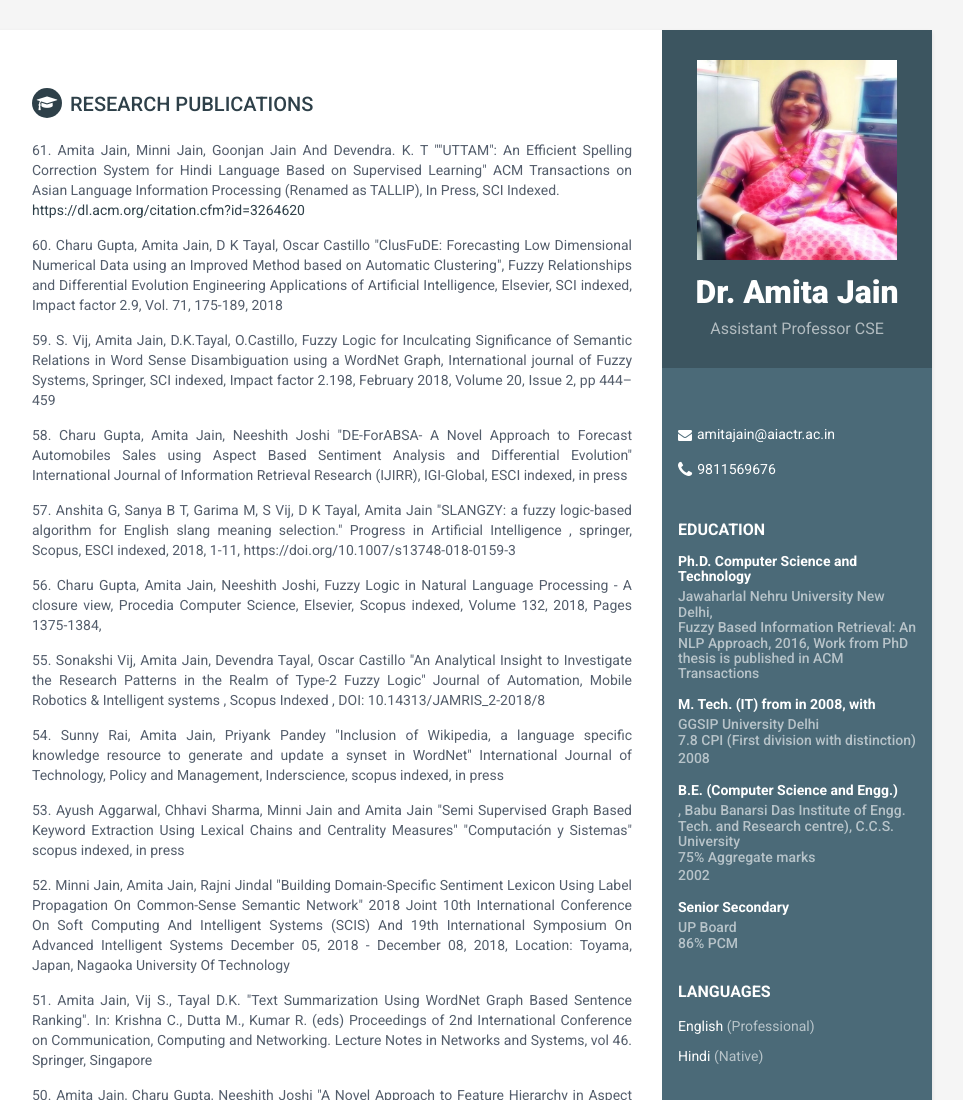
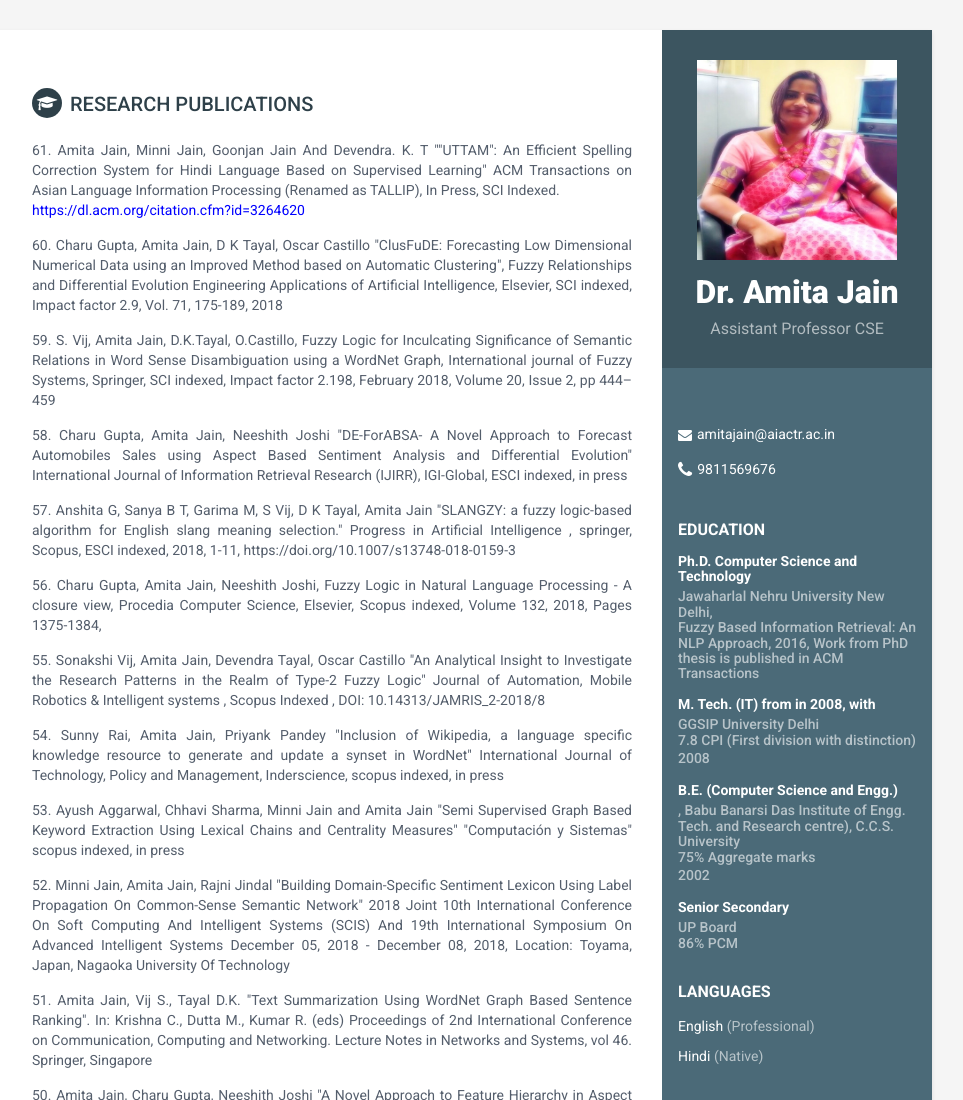
Before and after one commit to dr-amita-jain/dr-amita-jain.github.io, a plain HTML site: page index.html in a window 1280 px wide. Shown: the top 1100 px of the page, without its empty margins (188-1151 px from the left). Drawn offline with Linux system fonts and the light colour scheme.

Commit message:
add color

```diff
--- a/index.html
+++ b/index.html
@@ -135,7 +135,7 @@
                                 61. Amita Jain, Minni Jain, Goonjan Jain And Devendra. K. T ""UTTAM": An Efficient Spelling Correction System for Hindi Language Based on Supervised
                                 Learning" ACM Transactions on Asian Language Information Processing
                                 (Renamed as TALLIP), In Press, SCI Indexed.<br>
-				<a href="https://dl.acm.org/citation.cfm?id=3264620">https://dl.acm.org/citation.cfm?id=3264620</a>
+				<a href="https://dl.acm.org/citation.cfm?id=3264620" style="color:blue;">https://dl.acm.org/citation.cfm?id=3264620</a>
                         </div>
                 </div>
                 <div class="item">
```
